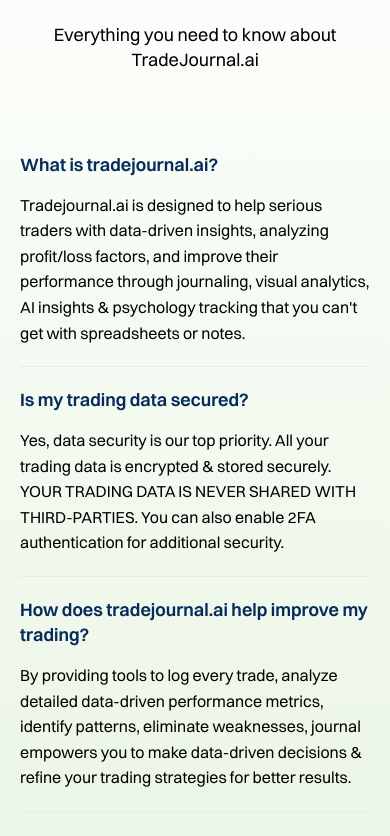
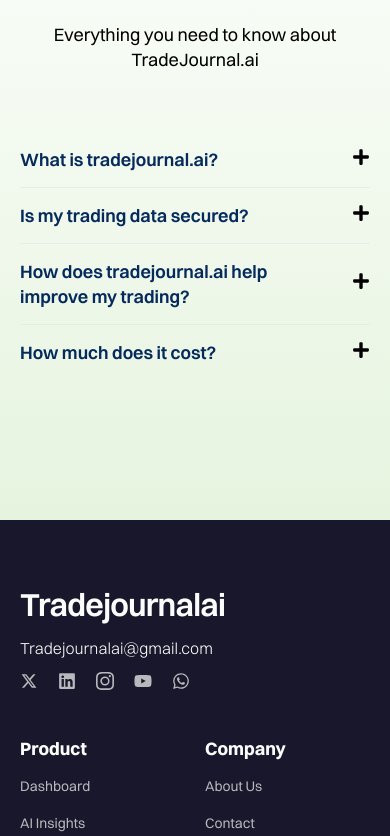
Before and after one commit to ayushcodes0/Tj-Frontend, a React (Vite) app: page / in a window 390 px wide. Shown: the part 5842-6678 px from the top of the page. Built offline with nearby package versions, Linux system fonts and the light colour scheme; no server answers.

Commit message:
faq section fixed

```diff
--- a/src/pages/LandingPage/LandingPage.module.css
+++ b/src/pages/LandingPage/LandingPage.module.css
@@ -698,32 +698,77 @@
 
 .faqItem {
     border-bottom: 1px solid #eaeaea;
-    padding: 30px 0;
+    padding: 20px 0;
 }
 
 .faqItem:last-child {
     border-bottom: none;
 }
 
+.faqQuestion {
+    display: flex;
+    justify-content: space-between;
+    align-items: center;
+    cursor: pointer;
+    transition: all 0.3s ease;
+}
+
+.faqQuestion:hover {
+    color: var(--primary-green);
+}
+
 .faqQuestion h3 {
     font-size: 20px;
     font-weight: 600;
     color: var(--primary-dark-text);
-    margin-bottom: 16px;
+    margin-bottom: 0;
+    transition: color 0.3s ease;
+}
+
+.faqQuestion:hover h3 {
+    color: var(--primary-green);
+}
+
+.faqIcon {
+    color: var(--primary-green);
+    font-size: 18px;
+    transition: transform 0.3s ease;
+}
+
+/* Improved animation using grid template rows */
+.faqAnswerWrapper {
+    display: grid;
+    grid-template-rows: 0fr;
+    transition: grid-template-rows 0.3s ease;
+}
+
+.faqAnswerWrapper.faqOpen {
+    grid-template-rows: 1fr;
+}
+
+.faqAnswer {
+    overflow: hidden;
 }
 
 .faqAnswer p {
     color: var(--secondary-text);
     line-height: 1.6;
     margin-bottom: 0;
+    padding-top: 0;
+    transition: padding-top 0.3s ease;
+}
+
+.faqAnswerWrapper.faqOpen .faqAnswer p {
+    padding-top: 16px;
 }
 
 @media (max-width: 768px) {
     .faqItem {
-        padding: 20px 0;
+        padding: 15px 0;
     }
 
     .faqQuestion h3 {
         font-size: 18px;
+        padding-right: 20px;
     }
 }
--- a/src/pages/LandingPage/LandingPage.tsx
+++ b/src/pages/LandingPage/LandingPage.tsx
@@ -26,6 +26,7 @@ import fivePaisaLogo from "../../assets/image/5paisa.svg";
 import growwLogo from "../../assets/image/groww.png";
 import dhanLogo from "../../assets/image/dhan.png";
 import paytmMoneyLogo from "../../assets/image/paytm-money.png";
+import { FaPlus, FaMinus } from 'react-icons/fa';
 
 const sectionVariants: Variants = {
   offscreen: {
@@ -76,6 +77,11 @@ const LandingPage = () => {
   const [isMobileView, setIsMobileView] = useState<boolean>(false);
   const [hasAnimated, setHasAnimated] = useState<boolean>(false);
   const controls = useAnimation();
+  const [openFaqIndex, setOpenFaqIndex] = useState<number | null>(null);
+
+  const toggleFaq = (index: number) => {
+    setOpenFaqIndex(openFaqIndex === index ? null : index);
+  };
   console.log(isMobileView);
   const [ref, inView] = useInView({
     triggerOnce: true,
@@ -440,38 +446,70 @@ const LandingPage = () => {
 
           <div className={Styles.faqContainer}>
             <div className={Styles.faqItem}>
-              <div className={Styles.faqQuestion}>
+              <div
+                className={Styles.faqQuestion}
+                onClick={() => toggleFaq(0)}
+              >
                 <h3>What is tradejournal.ai?</h3>
+                <div className={Styles.faqIcon}>
+                  {openFaqIndex === 0 ? <FaMinus /> : <FaPlus />}
                 </div>
+              </div>
+              <div className={`${Styles.faqAnswerWrapper} ${openFaqIndex === 0 ? Styles.faqOpen : ''}`}>
                 <div className={Styles.faqAnswer}>
                   <p>Tradejournal.ai is designed to help serious traders with data-driven insights, analyzing profit/loss factors, and improve their performance through journaling, visual analytics, AI insights & psychology tracking that you can't get with spreadsheets or notes.</p>
                 </div>
               </div>
+            </div>
 
             <div className={Styles.faqItem}>
-              <div className={Styles.faqQuestion}>
+              <div
+                className={Styles.faqQuestion}
+                onClick={() => toggleFaq(1)}
+              >
                 <h3>Is my trading data secured?</h3>
+                <div className={Styles.faqIcon}>
+                  {openFaqIndex === 1 ? <FaMinus /> : <FaPlus />}
                 </div>
+              </div>
+              <div className={`${Styles.faqAnswerWrapper} ${openFaqIndex === 1 ? Styles.faqOpen : ''}`}>
                 <div className={Styles.faqAnswer}>
                   <p>Yes, data security is our top priority. All your trading data is encrypted & stored securely. YOUR TRADING DATA IS NEVER SHARED WITH THIRD-PARTIES. You can also enable 2FA authentication for additional security.</p>
                 </div>
               </div>
+            </div>
 
             <div className={Styles.faqItem}>
-              <div className={Styles.faqQuestion}>
+              <div
+                className={Styles.faqQuestion}
+                onClick={() => toggleFaq(2)}
+              >
                 <h3>How does tradejournal.ai help improve my trading?</h3>
+                <div className={Styles.faqIcon}>
+                  {openFaqIndex === 2 ? <FaMinus /> : <FaPlus />}
                 </div>
+              </div>
+              <div className={`${Styles.faqAnswerWrapper} ${openFaqIndex === 2 ? Styles.faqOpen : ''}`}>
                 <div className={Styles.faqAnswer}>
                   <p>By providing tools to log every trade, analyze detailed data-driven performance metrics, identify patterns, eliminate weaknesses, journal empowers you to make data-driven decisions & refine your trading strategies for better results.</p>
                 </div>
               </div>
+            </div>
 
             <div className={Styles.faqItem}>
-              <div className={Styles.faqQuestion}>
+              <div
+                className={Styles.faqQuestion}
+                onClick={() => toggleFaq(3)}
+              >
                 <h3>How much does it cost?</h3>
+                <div className={Styles.faqIcon}>
+                  {openFaqIndex === 3 ? <FaMinus /> : <FaPlus />}
                 </div>
+              </div>
+              <div className={`${Styles.faqAnswerWrapper} ${openFaqIndex === 3 ? Styles.faqOpen : ''}`}>
                 <div className={Styles.faqAnswer}>
                   <p>Our annual plan offers significant savings. At just ₹66/month (billed annually @ ₹799) or monthly plan @ just ₹99. Plus you lock in current price even if we increase in future.</p>
+                </div>
               </div>
             </div>
           </div>
```
Lines whose indentation alone changed are shown as unchanged.
